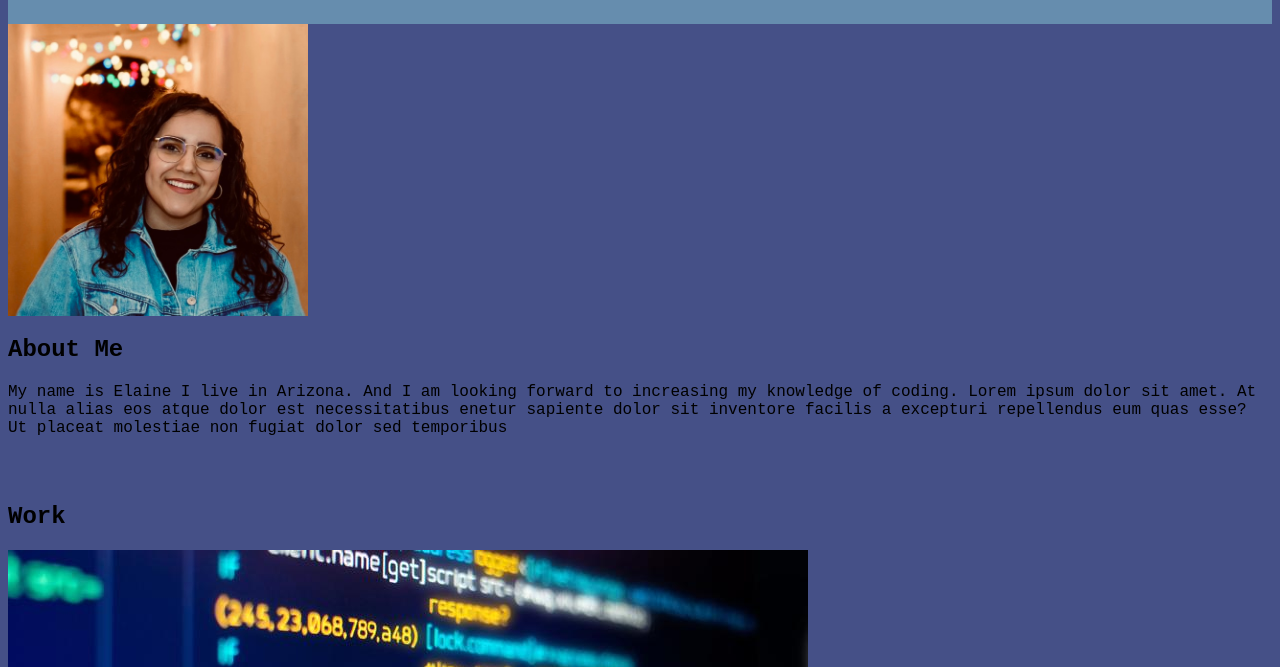
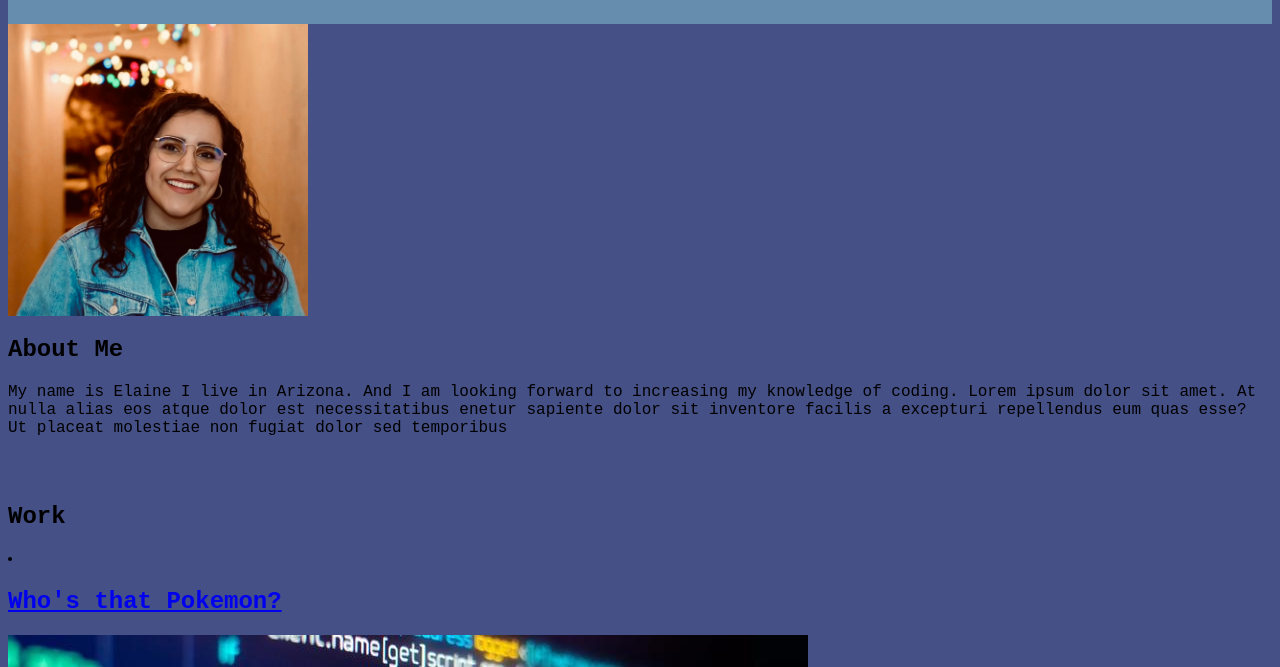
Before and after one commit to elainefmartinez/elainesportfolio, a plain HTML site: page index.html in a window 1280 px wide. Shown: the part 133-800 px from the top of the page. Drawn offline with Linux system fonts and the light colour scheme.

Commit message:
added link for new project

```diff
--- a/index.html
+++ b/index.html
@@ -44,6 +44,7 @@
                     <!--Work section with stock photos of found online-->
             <section id ="work" class ="worksec">
                     <h2>Work</h2>
+                    <li> <h1> <a href= "https://alexanderolivares13.github.io/Whos-that-Pokemon/"> Who's that Pokemon?</a></h1></li>
                     <img class="image1" src="./assets/images/image1.jpeg" alt="computer screen with coding"/>
                     <img class ="image2" src ="./assets/images/image2.jpeg" alt="other"/>
                     <img class ="image3" src="./assets/images/image 3.jpeg" alt ="other2"/>
```
